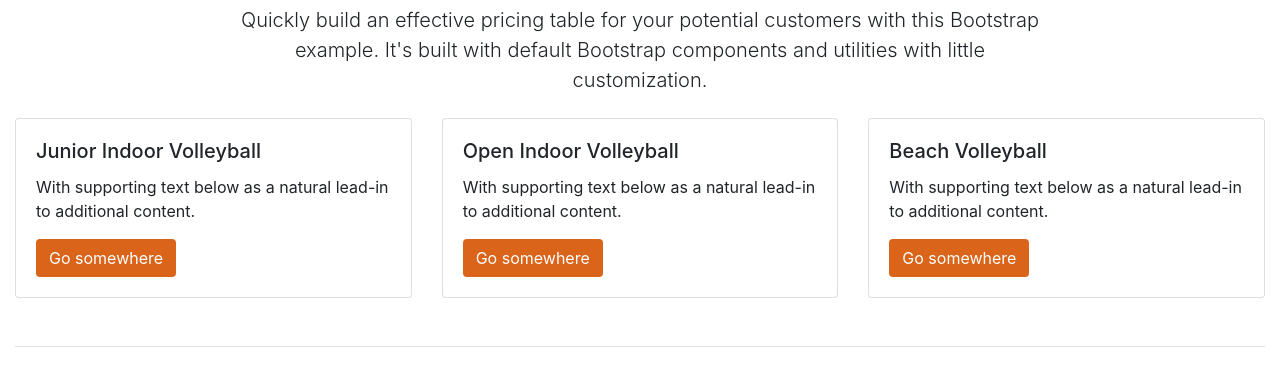
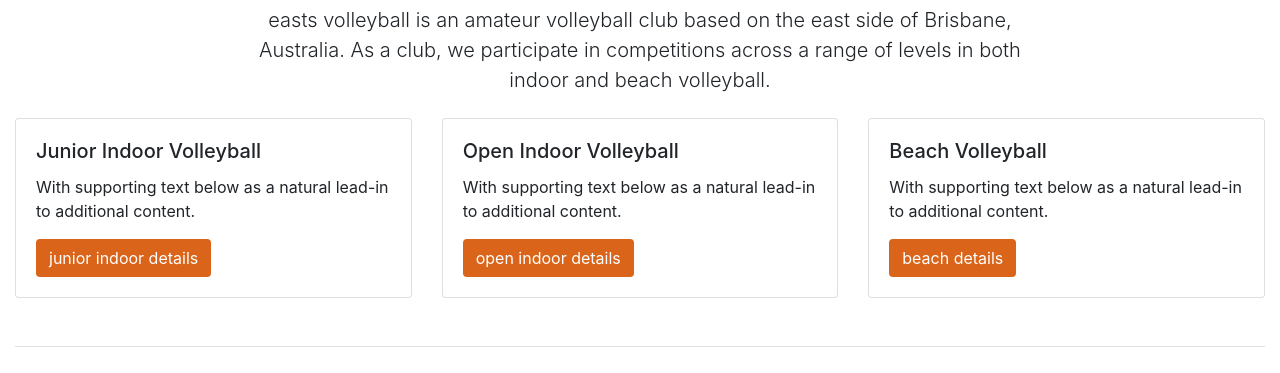
Before and after one commit to petewnr/easts_new, a plain HTML site: page index.html in a window 1280 px wide. Shown: the part 318-691 px from the top of the page. Drawn offline with nearby package versions, Linux system fonts and the light colour scheme.

Commit message:
Updating index
A few minor changes to index.  Still needs more details before being published.

```diff
--- a/index.html
+++ b/index.html
@@ -37,7 +37,7 @@
 		</div>
 		<div class="row justify-content-center">
 			<div class="col-12 col-md-8 text-center">
-				<p class="lead">Quickly build an effective pricing table for your potential customers with this Bootstrap example. It's built with default Bootstrap components and utilities with little customization.</p>
+				<p class="lead">easts volleyball is an amateur volleyball club based on the east side of Brisbane, Australia.  As a club, we participate in competitions across a range of levels in both indoor and beach volleyball.</p>
 			</div>
 		</div>
 		<div class="row">
@@ -48,7 +48,7 @@
 							Junior Indoor Volleyball
 						</h5>
 						<p class="card-text">With supporting text below as a natural lead-in to additional content.</p>
-						<a href="#" class="btn easts-button">Go somewhere</a>
+						<a href="junior_indoor.html" class="btn easts-button">junior indoor details</a>
 					</div>
 				</div>
 			</div>
@@ -60,7 +60,7 @@
 							Open Indoor Volleyball
 						</h5>
 						<p class="card-text">With supporting text below as a natural lead-in to additional content.</p>
-						<a href="#" class="btn easts-button">Go somewhere</a>
+						<a href="#" class="btn easts-button">open indoor details</a>
 					</div>
 				</div>
 			</div>
@@ -72,7 +72,7 @@
 							Beach Volleyball
 						</h5>
 						<p class="card-text">With supporting text below as a natural lead-in to additional content.</p>
-						<a href="#" class="btn easts-button">Go somewhere</a>
+						<a href="#" class="btn easts-button">beach details</a>
 					</div>
 				</div>
 			</div>
```
